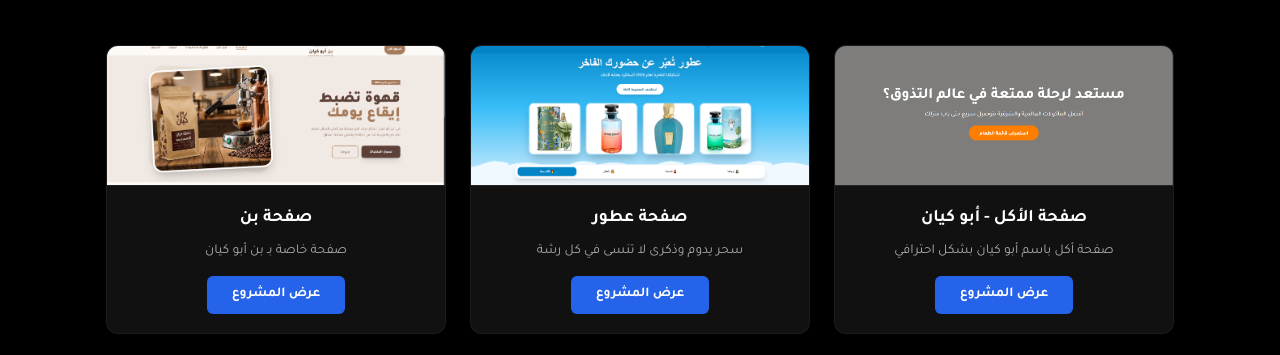
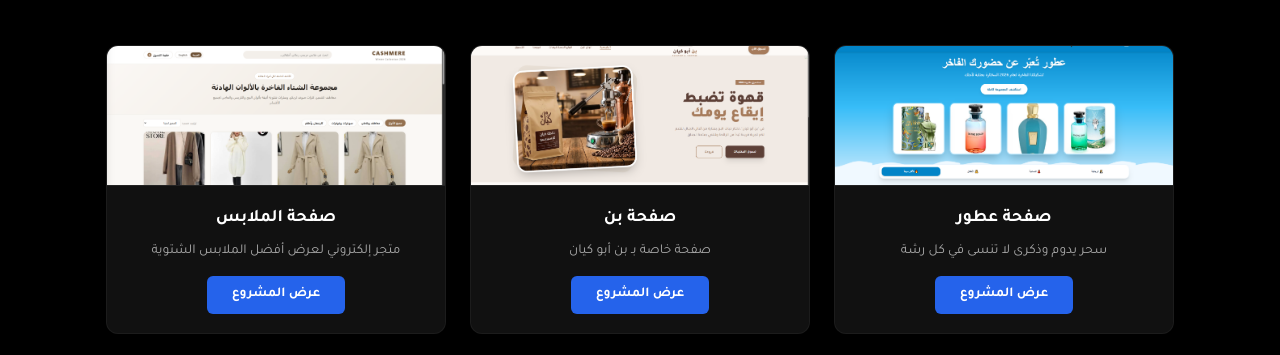
Before and after one commit to ahmedadelgin-cpu/pedg, a plain HTML site: page index.html in a window 1280 px wide. Shown: the part 285-640 px from the top of the page. Drawn offline with Linux system fonts and the light colour scheme.

Commit message:
Update index.html

```diff
--- a/index.html
+++ b/index.html
@@ -290,19 +290,7 @@
 
         <div class="projects-grid">
 
-            <!-- 1. مطعم أبو كيان -->
-            <div class="project-card">
-                <div class="project-img-placeholder">
-                    <img src="الصور/صفحة الأكل - أبو كيان.png" alt="صفحة الأكل - أبو كيان" onerror="this.style.display='none'; this.parentElement.innerHTML='<i class=\'fas fa-utensils\'></i>';">
-                </div>
-                <div class="project-content">
-                    <h3>صفحة الأكل - أبو كيان</h3>
-                    <p>صفحة أكل باسم أبو كيان بشكل احترافي</p>
-                    <a href="https://food-xi-six-54.vercel.app/" target="_blank" class="btn-view">عرض المشروع</a>
-                </div>
-            </div>
-
-            <!-- 2. صفحة عطور -->
+            <!-- 1. صفحة عطور -->
             <div class="project-card">
                 <div class="project-img-placeholder">
                     <img src="الصور/صفحة عطور.png" alt="صفحة عطور" onerror="this.style.display='none'; this.parentElement.innerHTML='<i class=\'fas fa-spray-can\'></i>';">
@@ -314,7 +302,7 @@
                 </div>
             </div>
 
-            <!-- 3. صفحة بن -->
+            <!-- 2. صفحة بن -->
             <div class="project-card">
                 <div class="project-img-placeholder">
                     <img src="الصور/صفحة بن.png" alt="صفحة بن" onerror="this.style.display='none'; this.parentElement.innerHTML='<i class=\'fas fa-coffee\'></i>';">
@@ -326,7 +314,7 @@
                 </div>
             </div>
 
-            <!-- 4. صفحة الملابس -->
+            <!-- 3. صفحة الملابس -->
             <div class="project-card">
                 <div class="project-img-placeholder">
                     <img src="الصور/صفحة الملابس.png" alt="صفحة الملابس" onerror="this.style.display='none'; this.parentElement.innerHTML='<i class=\'fas fa-tshirt\'></i>';">
@@ -338,7 +326,7 @@
                 </div>
             </div>
 
-            <!-- 5. صفحة بيع منتجات جيم -->
+            <!-- 4. صفحة بيع منتجات جيم -->
             <div class="project-card">
                 <div class="project-img-placeholder">
                     <img src="الصور/صفحة بيع منتجات جيم.png" alt="صفحة بيع منتجات جيم" onerror="this.style.display='none'; this.parentElement.innerHTML='<i class=\'fas fa-dumbbell\'></i>';">
@@ -350,7 +338,7 @@
                 </div>
             </div>
 
-            <!-- 6. صفحة جيم واشتراكات -->
+            <!-- 5. صفحة جيم واشتراكات -->
             <div class="project-card">
                 <div class="project-img-placeholder">
                     <img src="الصور/صفحة جيم واشتراكات.png" alt="صفحة جيم واشتراكات" onerror="this.style.display='none'; this.parentElement.innerHTML='<i class=\'fas fa-running\'></i>';">
@@ -362,7 +350,7 @@
                 </div>
             </div>
 
-            <!-- 7. صفحة التدريب -->
+            <!-- 6. صفحة التدريب -->
             <div class="project-card">
                 <div class="project-img-placeholder">
                     <img src="الصور/صفحة التدريب (Training).png" alt="صفحة التدريب (Training)" onerror="this.style.display='none'; this.parentElement.innerHTML='<i class=\'fas fa-graduation-cap\'></i>';">
@@ -374,7 +362,7 @@
                 </div>
             </div>
 
-            <!-- 8. صفحة أكل 1 -->
+            <!-- 7. صفحة أكل 1 -->
             <div class="project-card">
                 <div class="project-img-placeholder">
                     <img src="الصور/صفحة أكل 1.png" alt="صفحة أكل 1" onerror="this.style.display='none'; this.parentElement.innerHTML='<i class=\'fas fa-burger\'></i>';">
@@ -386,7 +374,7 @@
                 </div>
             </div>
 
-            <!-- 9. صفحة الطلبات -->
+            <!-- 8. صفحة الطلبات -->
             <div class="project-card">
                 <div class="project-img-placeholder">
                     <img src="الصور/صفحة الطلبات.png" alt="صفحة الطلبات" onerror="this.style.display='none'; this.parentElement.innerHTML='<i class=\'fas fa-tasks\'></i>';">
@@ -398,7 +386,7 @@
                 </div>
             </div>
 
-            <!-- 10. Matrix Bank نقل البيانات -->
+            <!-- 9. Matrix Bank نقل البيانات -->
             <div class="project-card">
                 <div class="project-img-placeholder">
                     <img src="الصور/Matrix Bank - نقل البيانات.png" alt="Matrix Bank - نقل البيانات" onerror="this.style.display='none'; this.parentElement.innerHTML='<i class=\'fas fa-database\'></i>';">
@@ -410,7 +398,7 @@
                 </div>
             </div>
 
-            <!-- 11. Matrix Bank الصفحة الرئيسية -->
+            <!-- 10. Matrix Bank الصفحة الرئيسية -->
             <div class="project-card">
                 <div class="project-img-placeholder">
                     <img src="الصور/Matrix Bank - الصفحة الرئيسية.png" alt="Matrix Bank - الصفحة الرئيسية" onerror="this.style.display='none'; this.parentElement.innerHTML='<i class=\'fas fa-university\'></i>';">
@@ -422,7 +410,7 @@
                 </div>
             </div>
 
-            <!-- 12. صفحة إضافة كل المصاريف -->
+            <!-- 11. صفحة إضافة كل المصاريف -->
             <div class="project-card">
                 <div class="project-img-placeholder">
                     <img src="الصور/صفحة إضافة كل المصاريف.png" alt="صفحة إضافة كل المصاريف" onerror="this.style.display='none'; this.parentElement.innerHTML='<i class=\'fas fa-wallet\'></i>';">
```
